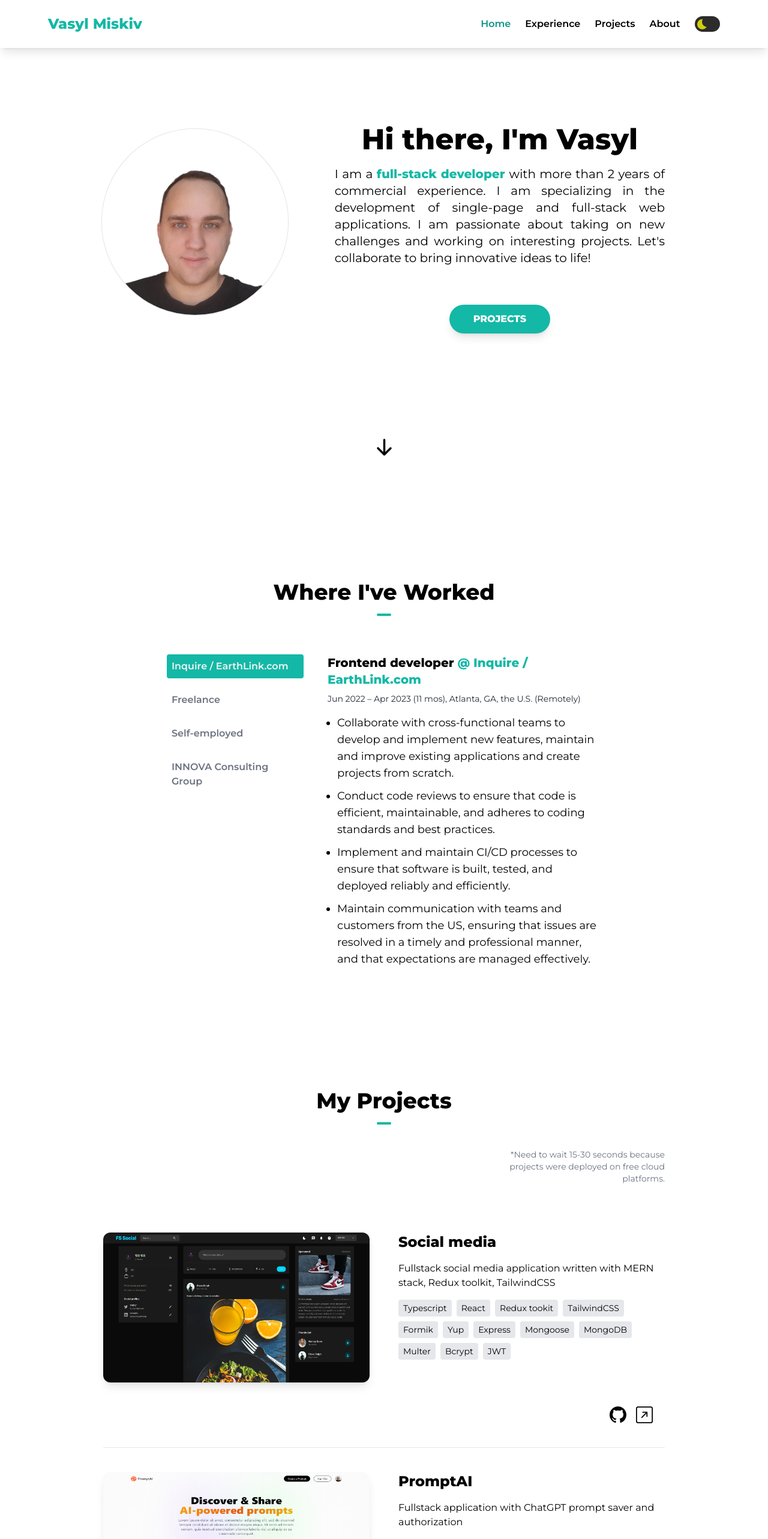
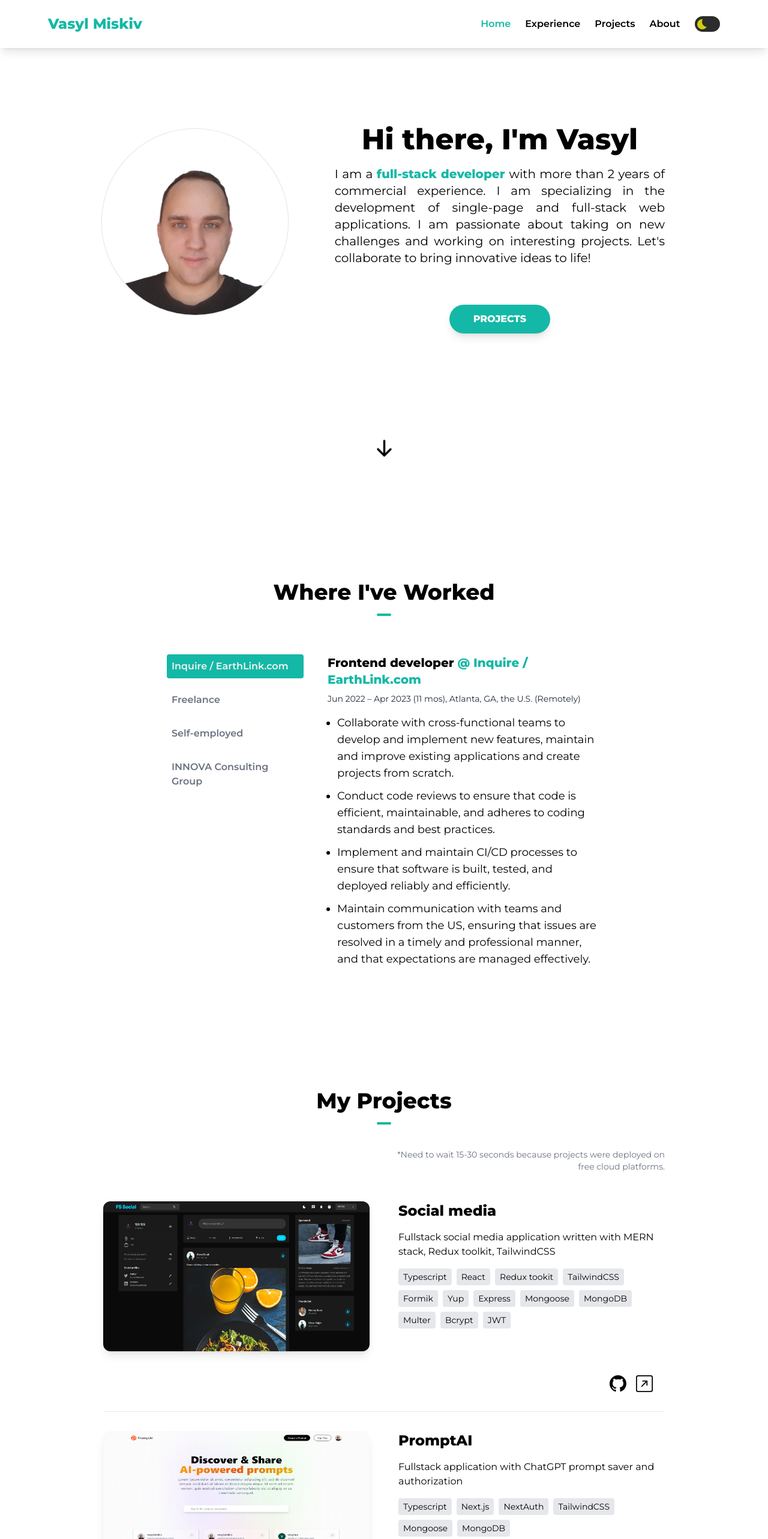
Before and after one commit to vasylmiskiv/own-portfolio, a Next.js app: page / in a window 1280 px wide. Shown: the top 2566 px of the page at 60% size. Built offline with nearby package versions, Linux system fonts and the light colour scheme.

Commit message:
general ui fixes according to a new font

```diff
--- a/app/components/AboutSection.tsx
+++ b/app/components/AboutSection.tsx
@@ -20,7 +20,7 @@ const AboutSection = () => {
               developer from Kyiv.
             </p>
             <br />
-            <p className="mb-16 text-lg text-justify">
+            <p className="mb-10 text-lg text-justify">
               I have a passion for programming, sports, business, chess, books,
               techno music, traveling, learning new technologies and applying
               them to real projects. I am always seeking new experiences and
@@ -49,7 +49,7 @@ const AboutSection = () => {
               {SKILLS.map((skill, i) => (
                 <p
                   key={i}
-                  className="bg-gray-200 px-4 rounded-lg py-2 mr-2 m-2 text-gray-500 cursor-pointer hover:bg-gray-300 max-sm:px-3 max-sm:text-sm"
+                  className="bg-gray-200 px-4 rounded-lg py-2 mr-2 m-2 text-gray-600 cursor-pointer hover:bg-gray-300 max-sm:px-3 max-sm:text-sm"
                 >
                   {skill.name}
                 </p>
--- a/app/components/Container.tsx
+++ b/app/components/Container.tsx
@@ -2,7 +2,7 @@ import React from "react";
 
 const Container = ({ children }: { children: React.ReactNode }) => {
   return (
-    <div className="mx-auto max-w-3xl px-4 max-sm:px-8 md:max-w-5xl">
+    <div className="mx-auto max-w-3xl px-4 max-sm:px-6 md:max-w-5xl">
       {children}
     </div>
   );
--- a/app/components/Footer.tsx
+++ b/app/components/Footer.tsx
@@ -47,7 +47,7 @@ const Footer = () => {
 
             <a
               href="mailto:vasylmiskiv@gmail.com"
-              className=" hover:text-teal-500 transition-all duration-400"
+              className="hover:text-teal-500 transition-all duration-400 max-sm:text-sm"
             >
               vasylmiskiv@gmail.com
             </a>
--- a/app/components/Header.tsx
+++ b/app/components/Header.tsx
@@ -31,7 +31,7 @@ const Header = () => {
 
   return (
     <header
-      className={`w-full fixed mx-auto backdrop-blur-sm px-8 shadow-lg top-0 z-50 sm:px-20 dark:bg-[#161B22]`}
+      className={`w-full fixed mx-auto backdrop-blur-sm px-6 shadow-lg top-0 z-50 sm:px-20 dark:bg-[#161B22]`}
     >
       <div className="justify-between md:items-center md:flex">
         <div>
@@ -64,7 +64,7 @@ const Header = () => {
               <Link
                 key={i}
                 to={item.page}
-                activeClass="text-teal-600"
+                activeClass="text-teal-500"
                 spy={true}
                 smooth={true}
                 onClick={() => setNavbar(!navbar)}
--- a/app/components/HeroSection.tsx
+++ b/app/components/HeroSection.tsx
@@ -45,7 +45,7 @@ const HeroSection = () => {
             offset={-100}
             duration={500}
           >
-            <button className="py-3 px-10 font-bold text-white bg-teal-500 uppercase rounded-full hover:bg-teal-600 duration-200 shadow-lg">
+            <button className="py-3 px-10 font-bold text-white bg-teal-500 uppercase rounded-full hover:bg-teal-600 duration-300 shadow-lg">
               Projects
             </button>
           </Link>
--- a/app/components/ProjectSection.tsx
+++ b/app/components/ProjectSection.tsx
@@ -12,7 +12,7 @@ const ProjectSection = () => {
         My Projects
       </h1>
       <div className="w-6 md:mb-10 h-1 mx-auto my-4 bg-teal-500 border-0 rounded"></div>
-      <div className="mb-10 text-gray-500 text-sm md:w-1/3 text-right ml-auto">
+      <div className="mb-4 text-gray-500 text-sm md:w-1/2 text-right ml-auto">
         *Need to wait 15-30 seconds because projects were deployed on free cloud
         platforms.
       </div>
@@ -20,9 +20,9 @@ const ProjectSection = () => {
         {PROJECTS.map((project, i) => (
           <div key={i}>
             <SlideUp offset="-275px 0px -275px 0px">
-              <div className="py-10">
+              <div className="py-8">
                 <div className="mb-10 flex flex-col animate-slideUpCubiBezier animation-delay-2 rounded-lg md:flex-row md:space-x-12">
-                  <div className="md:w-1/2 shadow-lg overflow-hidden rounded-xl max-sm:mb-10">
+                  <div className="md:w-1/2 shadow-lg overflow-hidden rounded-xl max-sm:mb-6">
                     <Link href={project.link} target="_blank">
                       <div className="md:h-[250px]">
                         <img
@@ -46,7 +46,7 @@ const ProjectSection = () => {
                       <div className="flex flex-wrap gap-2 text-sm">
                         {project.techStack.map((tech) => (
                           <div
-                            className="bg-gray-200 flex py-1 px-2 items-center rounded hover:bg-gray-300 cursor-pointer dark:text-gray-500"
+                            className="bg-gray-200 flex py-1 px-2 items-center rounded hover:bg-gray-300 cursor-pointer dark:text-gray-600"
                             key={tech}
                           >
                             {tech}
```
